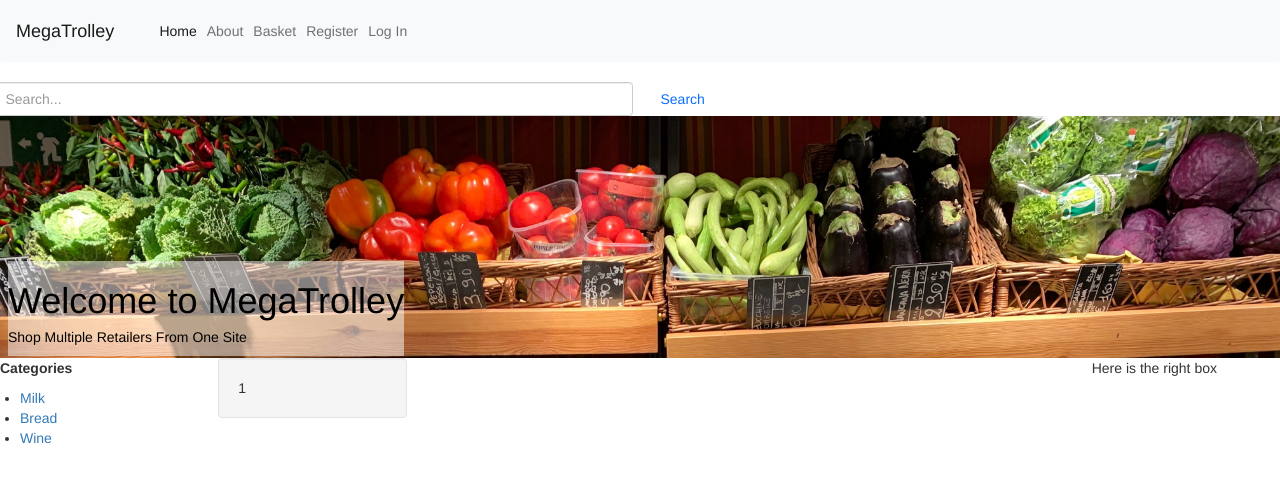
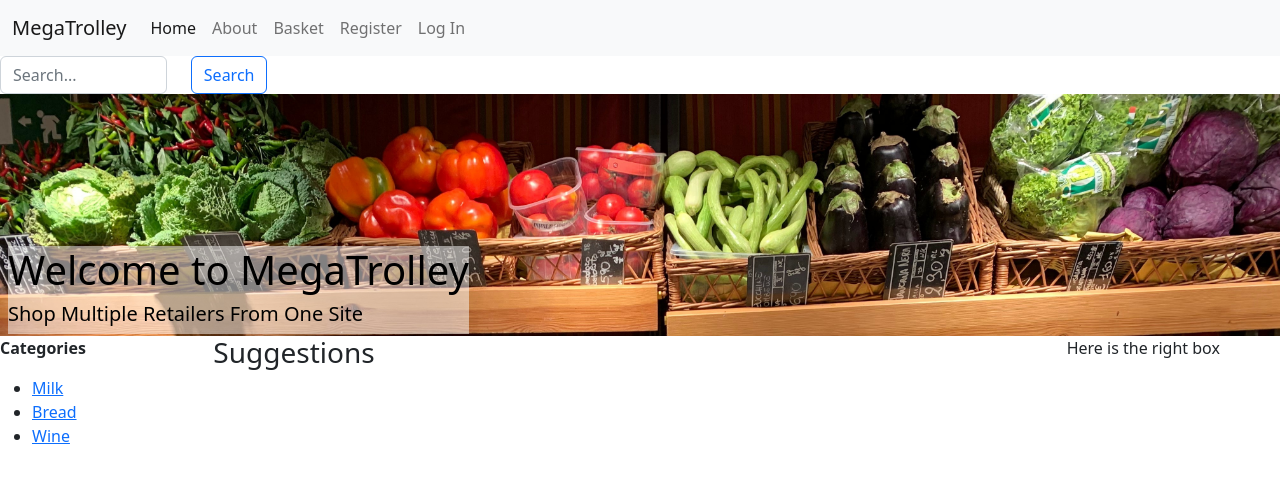
Before and after one commit to Eg3-git/mySuperTrolley, a Django app: template templates/trolley/index.html in a window 1280 px wide. Shown: the top 483 px of the page. Run offline with Django 4.2, Linux system fonts and the light colour scheme; the template is opened without the code that fills it, so the values that code supplies are empty; some libraries are stand-ins or nearby versions.

Commit message:
Quality of life improvement for prev commit

```diff
--- a/templates/trolley/index.html
+++ b/templates/trolley/index.html
@@ -22,7 +22,7 @@
 
 
 {% block body_block %}
-    <link href="https://maxcdn.bootstrapcdn.com/bootstrap/3.3.7/css/bootstrap.min.css" rel="stylesheet"/>
+    <h3>Suggestions</h3>
 <div class="container-fluid">
 	<div class="row">
         {% for product in suggestions %}
@@ -36,9 +36,7 @@
             </div>
 		</div>
         {% endfor %}
-		<div class="col-xs-6 col-sm-4 col-lg-3">
-			<div class="well">1</div>
-		</div>
+
 
 
 
```
